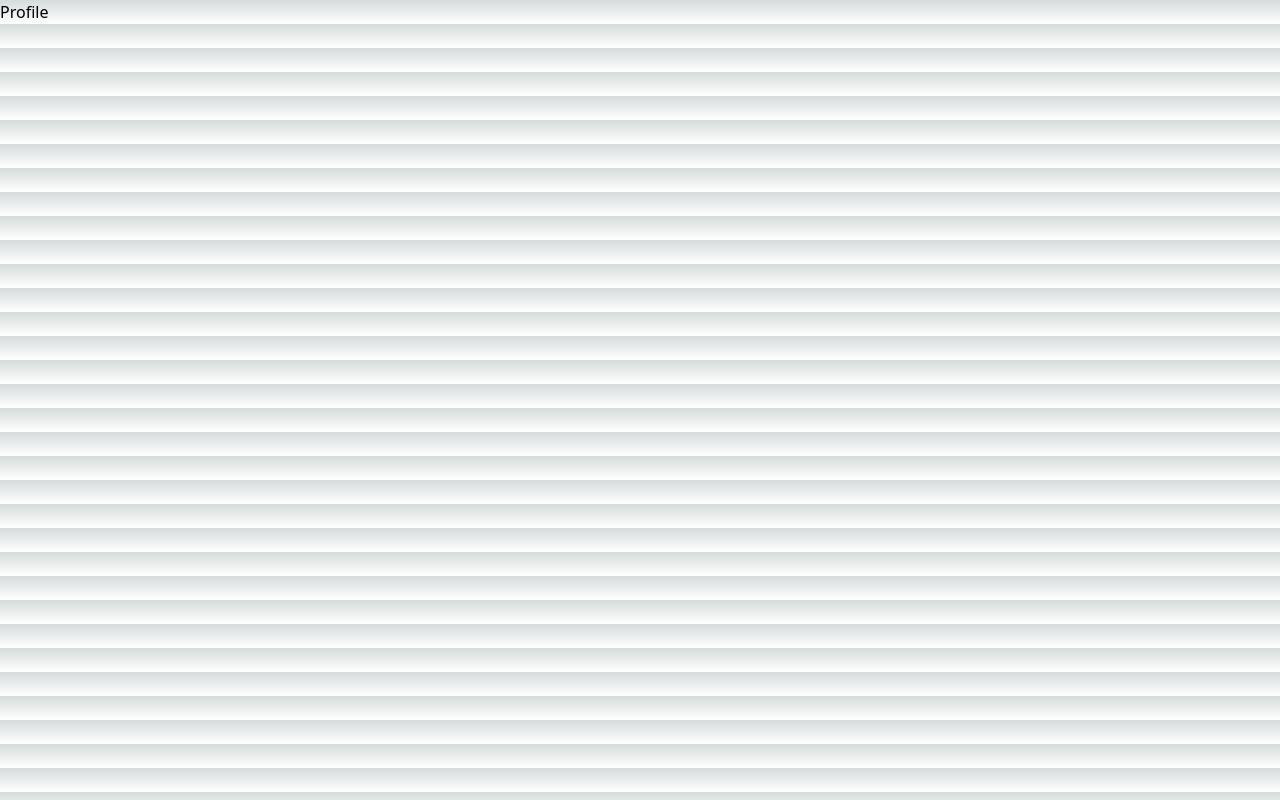
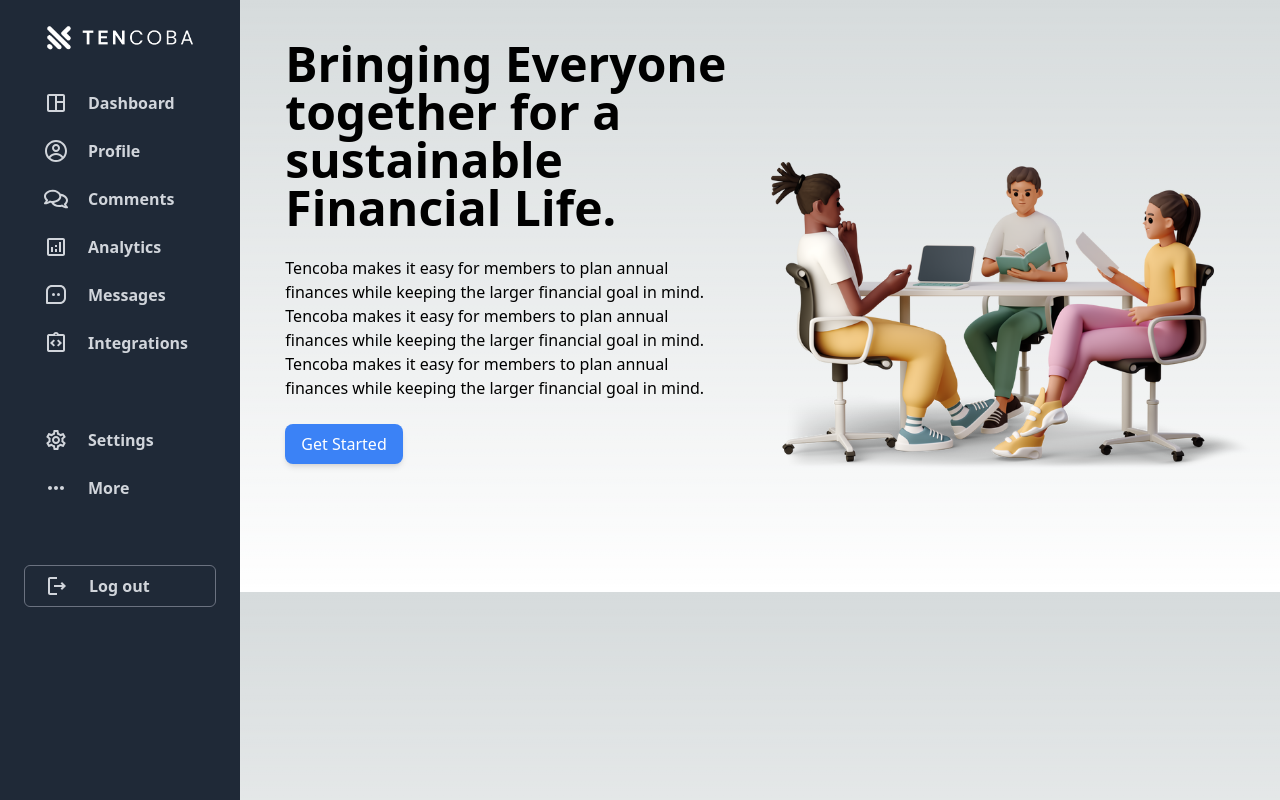
Before and after one commit to johnson419/Tencoba, a Next.js app: page /Profile in a window 1280 px wide. Built offline with nearby package versions, Linux system fonts and the light colour scheme.

Commit message:
well placement of the base layout of the dashboard

```diff
--- /dev/null
+++ b/components/Baselayout.js
@@ -0,0 +1,12 @@
+import Sidebar from "./Sidebar";
+
+export default function Baselayout({ children }) {
+  return (
+    <div className="flex">
+      <div className="w-1/6">
+        <Sidebar />
+      </div>
+      <div className="w-5/6">{children}</div>
+    </div>
+  );
+}
--- a/pages/About.js
+++ b/pages/About.js
@@ -1,5 +1,12 @@
+import Sidebar from "@/components/Sidebar";
+
 function About(){
-    return <h1>About Page</h1>
+    return (
+        <div>
+            <Sidebar/>
+            hiiiiiiiiiiiiiiiiiiiiiiiiiiiiiiiiiiiiiiiiiiiiiiiiiii
+        </div>
+    );
 }
 
 export default About
--- a/pages/Profile.js
+++ b/pages/Profile.js
@@ -1,7 +1,14 @@
+import Baselayout from "@/components/Baselayout";
 import DashNav from "@/components/DashNav";
+import Hero from "@/components/Hero";
+// import Sidebar from "@/components/Sidebar";
 
 const Profile = () => {
-  return <h1>Profile</h1>;
+  return (
+    <Baselayout>
+        <Hero/>
+    </Baselayout>
+);
 };
 
 export default Profile;
--- a/styles/globals.css
+++ b/styles/globals.css
@@ -25,3 +25,10 @@ body {
     )
     rgb(var(--background-start-rgb));
 }
+
+.layout{
+  display: flex;
+  /* height: 100vh; */
+  /* position: relative; */
+  /* gap: 2rem; */
+}
```
